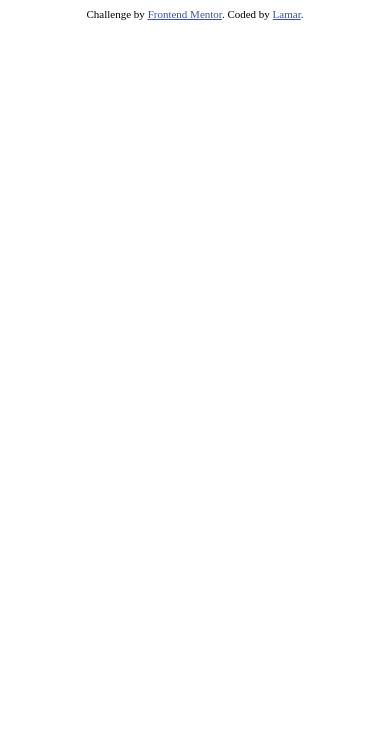
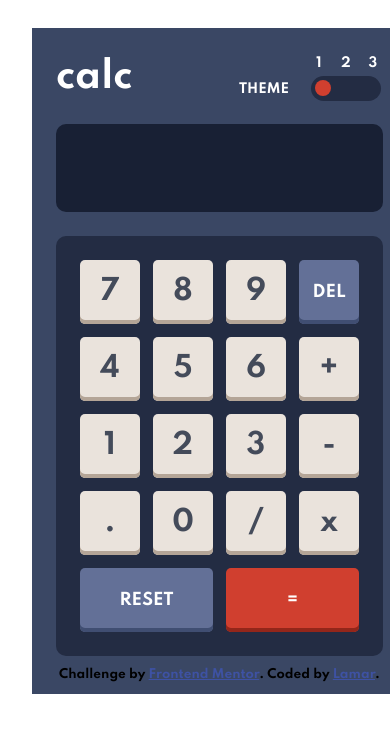
Before and after one commit to lmcadory/frontendmentor-calculator, a plain HTML site: page index.html in a window 390 px wide. Drawn offline with Linux system fonts and the light colour scheme.

Commit message:
Finished mobile first

```diff
--- a/index.html
+++ b/index.html
@@ -1,26 +1,71 @@
 <!DOCTYPE html>
 <html lang="en">
   <head>
-  <meta charset="UTF-8">
-  <meta name="viewport" content="width=device-width, initial-scale=1.0"> <!-- displays site properly based on user's device -->
+    <meta charset="UTF-8" />
+    <meta name="viewport" content="width=device-width, initial-scale=1.0" />
+    <!-- displays site properly based on user's device -->
 
-  <link rel="icon" type="image/png" sizes="32x32" href="./images/favicon-32x32.png">
+    <link
+      rel="icon"
+      type="image/png"
+      sizes="32x32"
+      href="./images/favicon-32x32.png"
+    />
+    <link rel="stylesheet" href="dist/styles.css" />
 
     <title>Frontend Mentor | Calculator app</title>
-
-  <!-- Feel free to remove these styles or customise in your own stylesheet 👍 -->
-  <style>
-    .attribution { font-size: 11px; text-align: center; }
-    .attribution a { color: hsl(228, 45%, 44%); }
-  </style>
   </head>
   <body>
-
-
-
+    <div class="base">
+      <div class="toolbar">
+        <p class="title">calc</p>
+        <div class="theme">
+          <label class="all-caps mt">theme</label>
+          <div class="theme-picker">
+            <div class="options-label">
+              <p>1</p>
+              <p>2</p>
+              <p>3</p>
+            </div>
+            <div class="radios">
+              <label for="theme1" class="label"></label>
+              <input type="radio" name="switch" id="theme1" value="1" checked />
+              <label for="theme2" class="label"></label>
+              <input type="radio" name="switch" id="theme2" value="2" />
+              <label for="theme3" class="label"></label>
+              <input type="radio" name="switch" id="theme3" value="3" />
+              <span class="slider"></span>
+            </div>
+          </div>
+        </div>
+      </div>
+      <div class="display">
+        <input id="calculations" readonly />
+      </div>
+      <div class="btn-pad">
+        <div class="btn-group">
+          <button class="numb">7</button><button class="numb">8</button
+          ><button class="numb">9</button
+          ><button class="del all-caps">del</button>
+          <button class="numb">4</button><button class="numb">5</button
+          ><button class="numb">6</button><button class="numb">+</button>
+          <button class="numb">1</button><button class="numb">2</button
+          ><button class="numb">3</button><button class="numb">-</button>
+          <button class="numb">.</button><button class="numb">0</button
+          ><button class="numb">/</button><button class="numb">x</button>
+          <button class="reset all-caps">reset</button
+          ><button class="equals">=</button>
+        </div>
+      </div>
       <div class="attribution">
-    Challenge by <a href="https://www.frontendmentor.io?ref=challenge" target="_blank">Frontend Mentor</a>.
-    Coded by <a href="https://www.frontendmentor.io/profile/lmcadory" target="_blank">Lamar</a>.
+        Challenge by
+        <a href="https://www.frontendmentor.io?ref=challenge" target="_blank"
+          >Frontend Mentor</a
+        >. Coded by
+        <a href="https://www.frontendmentor.io/profile/lmcadory" target="_blank"
+          >Lamar</a
+        >.
+      </div>
     </div>
   </body>
 </html>
--- /dev/null
+++ b/scss/_globals.scss
@@ -0,0 +1,277 @@
+@import "varibles";
+
+html,
+body {
+  height: 100%;
+}
+
+html {
+  font-size: 100%;
+  box-sizing: border-box;
+}
+
+*,
+*::before,
+*::after {
+  box-sizing: inherit;
+}
+
+body {
+  font-family: $font-main;
+}
+
+.all-caps {
+  text-transform: uppercase;
+}
+
+.attribution {
+  font-size: .75rem;
+  text-align: center;
+  position: relative;
+  bottom: .75rem;
+
+  a {
+    color: hsl(228, 45%, 44%);
+  }
+}
+
+.base {
+  display: grid;
+  grid-gap: 24px;
+  grid-template-rows: repeat(3, [row] auto);
+  margin: 28px 24px 30px;
+  width: 23.438rem;
+  background-color: $background-main;
+}
+
+.btn-pad {
+  background-color: $background-btn-group;
+  width: 20.438rem;
+  height: 26.25rem;
+  margin: 0 1.5rem;
+  border-radius: 0.625rem;
+
+  .btn-group {
+    display: grid;
+    grid-gap: 13px;
+    grid-template-columns: repeat(4, [col] auto);
+    grid-template-rows: repeat(5, [row] auto);
+    margin: 1.5rem;
+
+    button {
+      width: 3.75rem;
+      height: 4rem;
+      font-family: inherit;
+      font-size: 1.75rem;
+      line-height: 1.938rem;
+      color: $text-dark;
+      cursor: pointer;
+      font-style: normal;
+      font-weight: bold;
+      align-items: center;
+      text-align: center;
+      background: $key-num-background;
+      border-radius: 0.313rem;
+      border: 0;
+      box-shadow: inset 0rem -0.25rem 0rem $key-num-shadow;
+
+      &:active {
+        box-shadow: 7px 6px 28px 1px rgba(0, 0, 0, 0.24);
+        transform: translateY(4px);
+      }
+
+      &:nth-last-child(1),
+      &:nth-last-child(2) {
+        grid-column: span 2;
+        font-size: 1rem;
+        line-height: 1.125rem;
+        color: $text-light;
+        background: $key-enter;
+        box-shadow: inset 0rem -0.25rem 0rem $key-enter-shadow;
+        width: 100%;
+      }
+
+      &:nth-child(4),
+      &:nth-last-child(2) {
+        font-size: 1rem;
+        line-height: 1.125rem;
+        color: $text-light;
+        background: $key-background;
+        box-shadow: inset 0rem -0.25rem 0rem $key-shadow;
+      }
+    }
+  }
+}
+
+.container {
+  width: 375px;
+  background: $background-main;
+}
+
+.display {
+  height: 5.5rem;
+
+  input {
+    margin: 0 1.5rem;
+    width: 20.438rem;
+    height: 100%;
+    background: $background-screen;
+    color: $text-light;
+    border-radius: 0.625rem;
+    border-top-style: hidden;
+    border-right-style: hidden;
+    border-left-style: hidden;
+    border-bottom-style: hidden;
+    cursor: zoom-in;
+    text-align: end;
+    padding-right: 1.5rem;
+    font-family: inherit;
+    font-size: 2rem;
+    line-height: 2.25rem;
+
+    &:focus {
+      outline: none;
+    }
+  }
+}
+
+.mt {
+  top: 1.625rem;
+  position: relative;
+}
+
+.options-label {
+  display: grid;
+  grid-template-columns: repeat(3, 1rem);
+  justify-content: space-between;
+  width: 4.375rem;
+  text-align: center;
+  padding-bottom: 0.313rem;
+
+  p {
+    margin: 0;
+    font-family: inherit;
+  }
+}
+
+.radios {
+  display: grid;
+  grid-template-columns: repeat(3, 1rem);
+  grid-template-rows: auto;
+  position: relative;
+  padding: 0 0.313rem;
+  width: 4.375rem;
+  height: 1.563rem;
+  background-color: $background-btn-group;
+  border-radius: 0.813rem;
+  justify-content: space-evenly;
+  justify-items: center;
+  align-content: space-evenly;
+  align-items: center;
+  &:before {
+    content: "  ";
+    position: absolute;
+    left: 0;
+    z-index: -1;
+    width: 100%;
+    height: 1.563rem;
+    background-color: $background-btn-group;
+    border-radius: 0.813rem;
+  }
+
+  label {
+    display: inline-block;
+    width: 0.5rem;
+    padding: 0.5rem;
+    text-align: center;
+    cursor: pointer;
+  }
+
+  .slider {
+    position: absolute;
+    left: 0%;
+    top: 0;
+    width: 1rem;
+    height: 1rem;
+    padding-bottom: 10%;
+    margin: 6% 0 0 5%;
+    background: $key-enter;
+    border-radius: 50%;
+    transition: transform 1s;
+    animation-timing-function: ease-in-out;
+    animation-duration: 0.3s;
+    animation-fill-mode: forwards;
+    transition: 0.2s left 0.05s ease-in-out;
+  }
+
+  input[type="radio"] {
+    &:not(:checked),
+    &:checked {
+      display: none;
+    }
+  }
+
+  input#theme1:checked ~ .slider {
+    animation-name: theme1;
+    left: 0;
+  }
+
+  input#theme2:checked ~ .slider {
+    animation-name: theme2;
+    left: 33%;
+  }
+
+  input#theme3:checked ~ .slider {
+    animation-name: theme3;
+    left: 66%;
+  }
+
+  @keyframes theme1 {
+    30%,
+    70% {
+      transform: scale(0.5);
+    }
+  }
+  @keyframes theme2 {
+    30%,
+    70% {
+      transform: scale(0.5);
+    }
+  }
+  @keyframes theme3 {
+    30%,
+    70% {
+      transform: scale(0.5);
+    }
+  }
+}
+
+.theme {
+  font-size: 13px;
+  display: grid;
+  grid-template-columns: repeat(2, 4.5rem);
+  grid-template-rows: auto;
+}
+
+.text-center {
+  text-align: center;
+}
+
+.theme-picker {
+  display: grid;
+}
+
+.title {
+  font-size: 2.25rem;
+  padding: 0px;
+  margin: 0%;
+}
+
+.toolbar {
+  display: grid;
+  grid-template-columns: repeat(2, [col] auto);
+  color: $text-light;
+  height: 2.75rem;
+  margin: 1.75rem 1.5em auto 1.5em;
+  justify-content: space-between;
+}
--- /dev/null
+++ b/scss/_varibles.scss
@@ -0,0 +1,26 @@
+@import url('https://fonts.googleapis.com/css2?family=Spartan:wght@700&display=swap');
+
+$font-main: 'Spartan';
+
+// Theme 1
+/// Backgrounds
+
+$background-main: hsl(222, 26%, 31%);
+$background-btn-group: hsl(223, 31%, 20%);
+$background-screen: hsl(224, 36%, 15%);
+
+//// Keys
+
+$key-background: hsl(225, 21%, 49%);
+$key-shadow: hsl(224, 28%, 35%);
+
+$key-enter: hsl(6, 63%, 50%);
+$key-enter-shadow: hsl(6, 70%, 34%);
+
+$key-num-background: hsl(30, 25%, 89%);
+$key-num-shadow: hsl(28, 16%, 65%);
+
+//// Text
+
+$text-dark: hsl(221, 14%, 31%);
+$text-light: hsl(0, 0, 100%);
--- /dev/null
+++ b/scss/styles.scss
@@ -0,0 +1 @@
+@import 'varibles', 'globals';
```
Also changed, not shown: dist/styles.css (added), 1 other file. Lines whose indentation alone changed are shown as unchanged.
